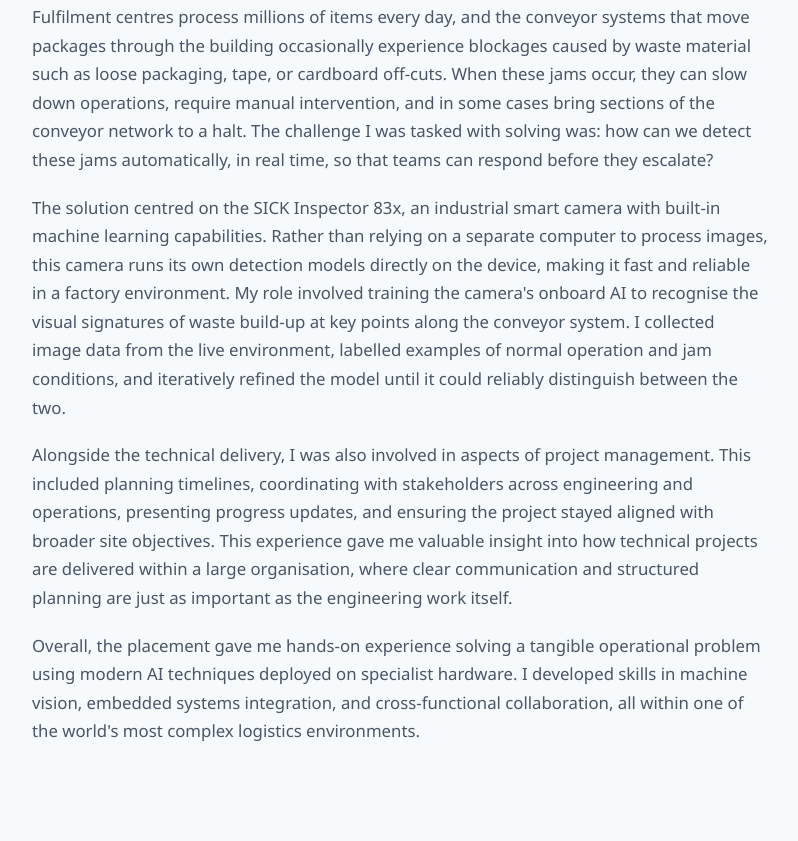
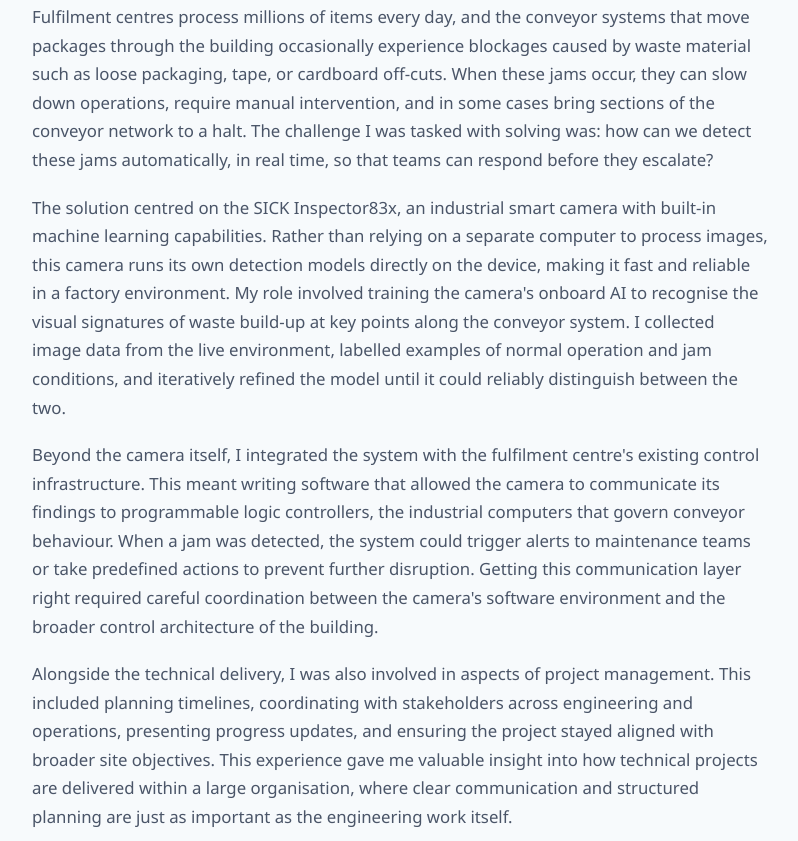
Before and after one commit to Ashtral101/PlacementWebsite, a plain HTML site: page index.html in a window 1280 px wide. Shown: the part 637-1478 px from the top of the page, without its empty margins (240-1038 px from the left). Drawn offline with Linux system fonts and the light colour scheme.

Commit message:
Update index.html

```diff
--- a/index.html
+++ b/index.html
@@ -131,7 +131,9 @@
 
             <p>Fulfilment centres process millions of items every day, and the conveyor systems that move packages through the building occasionally experience blockages caused by waste material such as loose packaging, tape, or cardboard off-cuts. When these jams occur, they can slow down operations, require manual intervention, and in some cases bring sections of the conveyor network to a halt. The challenge I was tasked with solving was: how can we detect these jams automatically, in real time, so that teams can respond before they escalate?</p>
 
-            <p>The solution centred on the SICK Inspector 83x, an industrial smart camera with built-in machine learning capabilities. Rather than relying on a separate computer to process images, this camera runs its own detection models directly on the device, making it fast and reliable in a factory environment. My role involved training the camera's onboard AI to recognise the visual signatures of waste build-up at key points along the conveyor system. I collected image data from the live environment, labelled examples of normal operation and jam conditions, and iteratively refined the model until it could reliably distinguish between the two.</p>
+            <p>The solution centred on the SICK Inspector83x, an industrial smart camera with built-in machine learning capabilities. Rather than relying on a separate computer to process images, this camera runs its own detection models directly on the device, making it fast and reliable in a factory environment. My role involved training the camera's onboard AI to recognise the visual signatures of waste build-up at key points along the conveyor system. I collected image data from the live environment, labelled examples of normal operation and jam conditions, and iteratively refined the model until it could reliably distinguish between the two.</p>
+
+            <p>Beyond the camera itself, I integrated the system with the fulfilment centre's existing control infrastructure. This meant writing software that allowed the camera to communicate its findings to programmable logic controllers, the industrial computers that govern conveyor behaviour. When a jam was detected, the system could trigger alerts to maintenance teams or take predefined actions to prevent further disruption. Getting this communication layer right required careful coordination between the camera's software environment and the broader control architecture of the building. </p>
 
             <p>Alongside the technical delivery, I was also involved in aspects of project management. This included planning timelines, coordinating with stakeholders across engineering and operations, presenting progress updates, and ensuring the project stayed aligned with broader site objectives. This experience gave me valuable insight into how technical projects are delivered within a large organisation, where clear communication and structured planning are just as important as the engineering work itself.</p>
 
```
